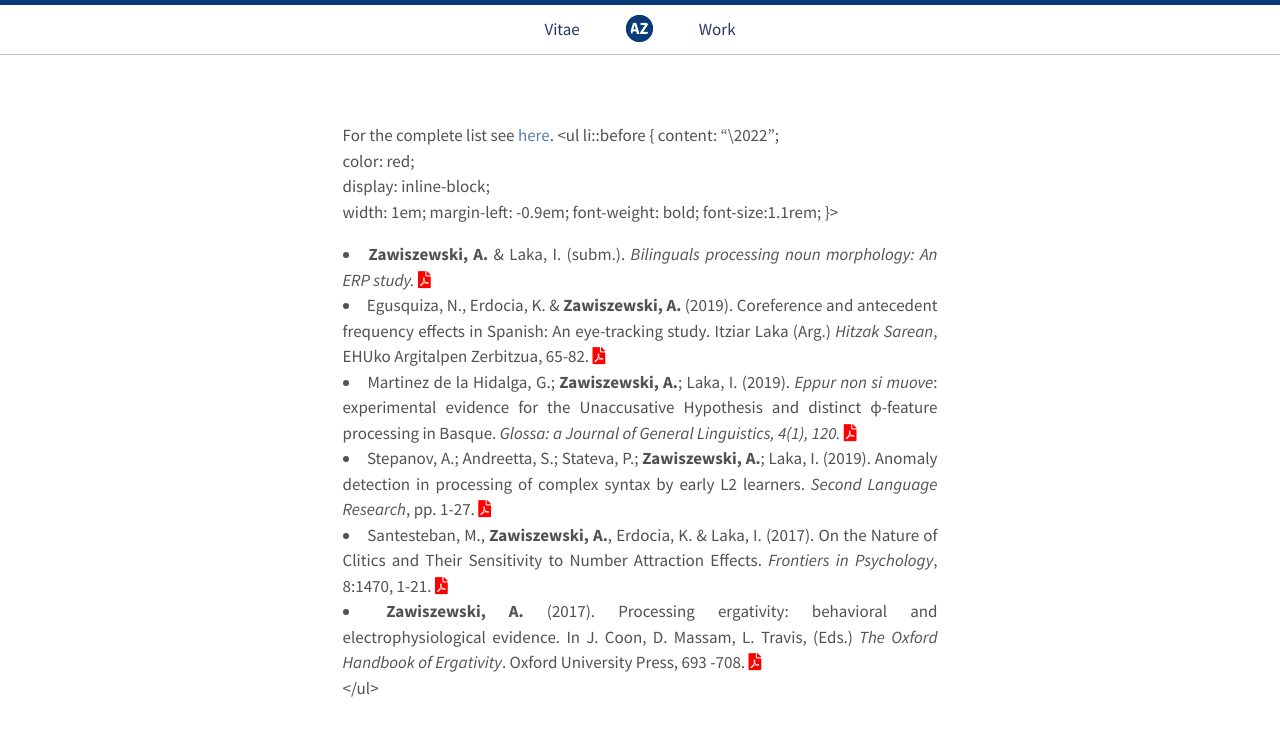
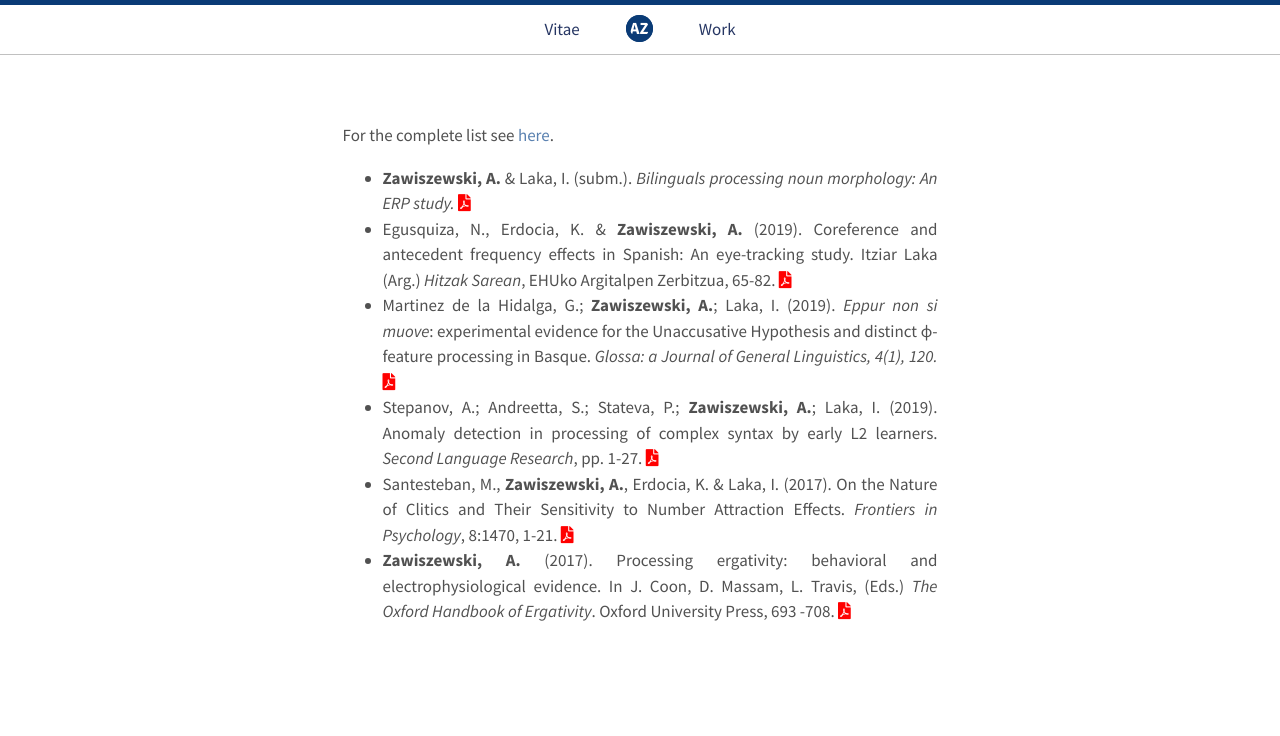
Before and after one commit to zawis/zawis.github.io, a Jekyll site: the page built from work.md, in a window 1280 px wide. Shown: the top 736 px of the page. Built offline with Jekyll 4.4.1, drawn with Linux system fonts in a browser that asks for light colours; nearby versions of some CDN libraries; a style sheet for code colours, icons or effects is not loaded.

Commit message:
Update work.md

```diff
--- a/work.md
+++ b/work.md
@@ -7,16 +7,7 @@ layout: page
 <link rel="stylesheet" href="https://pro.fontawesome.com/releases/v5.12.0/css/all.css">
 <!-- <div class="text-center"> -->
 For the complete list see <a href="{{ site.baseurl }}/vitae/">here</a>.
-<ul li::before {
-                content: "\2022";
-                color: red;
-                display: inline-block;
-                width: 1em;
-                margin-left: -0.9em;
-                font-weight: bold;
-                font-size:1.1rem;
-            }>
-
+<ul>
 <li style="text-align: justify;"><b>Zawiszewski, A.</b> &amp; Laka, I. (subm.). <em>Bilinguals processing noun morphology: An ERP study.</em> <a href="http://www.ehu.eus/HEB/wp-content/uploads/2012/05/NounMorphology_Adam13_webprotected.pdf" target="_blank" rel="noopener noreferrer"><i class="fa fa-file-pdf" style="color:red"></i></a></li>
 <li style="text-align: justify;">Egusquiza, N., Erdocia, K. &amp; <b>Zawiszewski, A.</b> (2019). Coreference and antecedent frequency effects in Spanish: An eye-tracking study. Itziar Laka (Arg.) <em>Hitzak Sarean</em>, EHUko Argitalpen Zerbitzua, 65-82. <a href="http://www.ehu.eus/HEB/wp-content/uploads/2019/12/2019_NE_AZ_Eyetracking_final2" target="_blank" rel="noopener noreferrer"><i class="fa fa-file-pdf" style="color:red"></i></a></li>
 <li style="text-align: justify;">Martinez de la Hidalga, G.; <b>Zawiszewski, A.</b>; Laka, I. (2019). <em>Eppur non si muove</em>: experimental evidence for the Unaccusative Hypothesis and distinct ɸ-feature processing in Basque. <i>Glossa: a Journal of General Linguistics, 4(1), 120. </i><a href="http://doi.org/10.5334/gjgl.829"><i class="ai ai-doi ai-1x" style="color:red"></i></a> <a href="https://www.glossa-journal.org/articles/10.5334/gjgl.829/" target="_blank" rel="noopener noreferrer"><i class="fa fa-file-pdf" style="color:red"></i></a></li>
```
